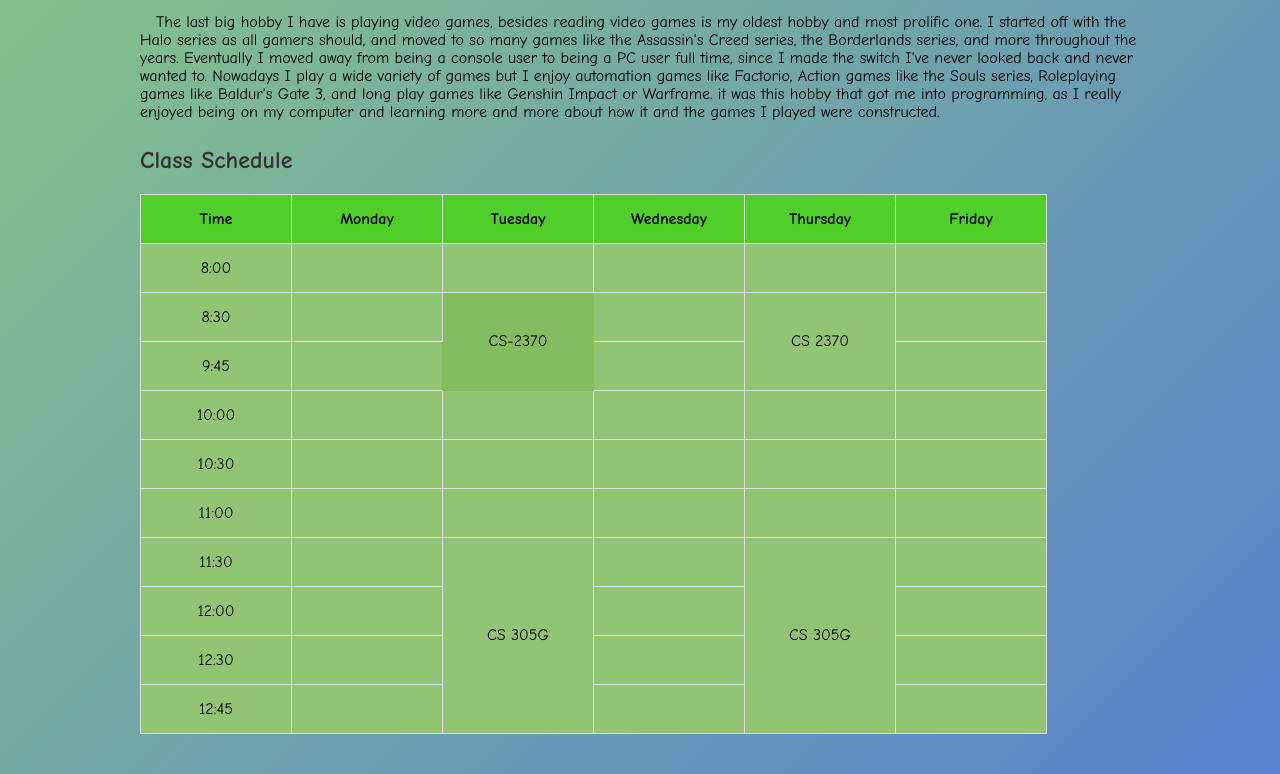
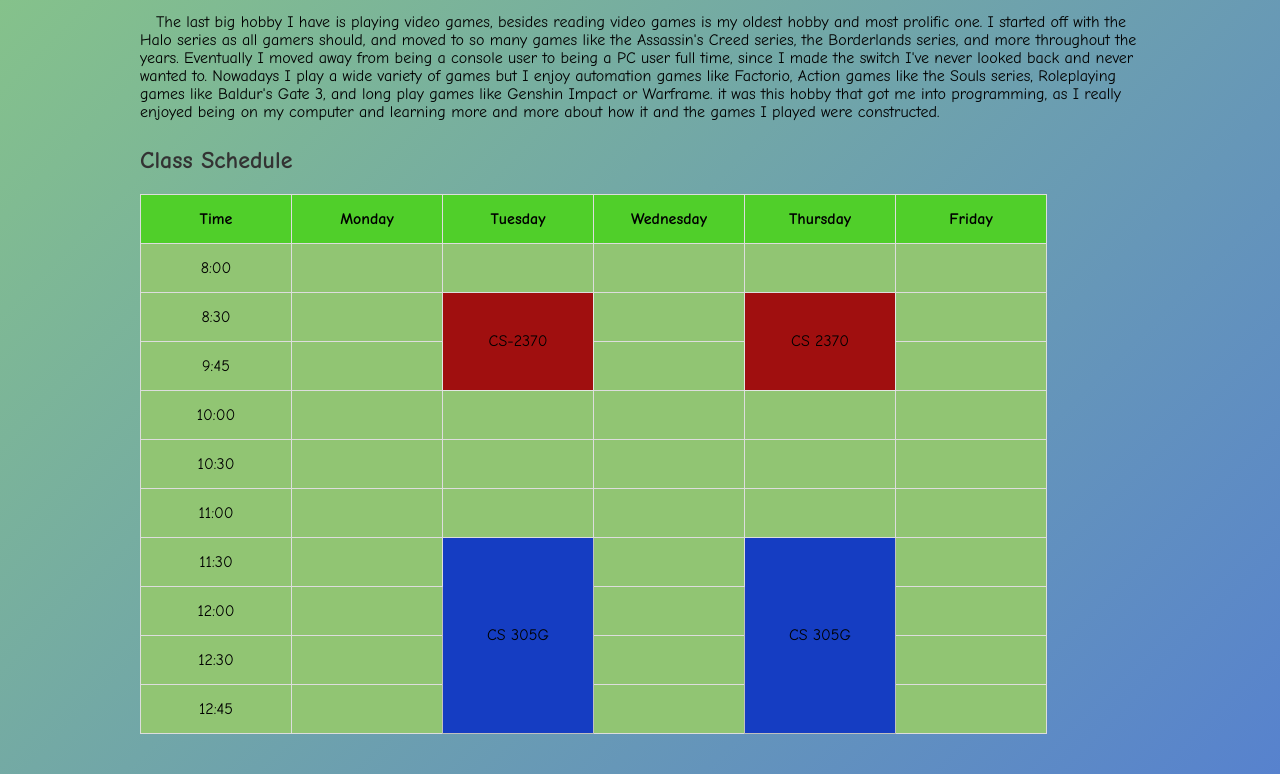
Before and after one commit to jacksonwdaw/CS-2550-X02, a plain HTML site: page index.html in a window 1280 px wide. Shown: the part 942-1716 px from the top of the page. Drawn offline with Linux system fonts and the light colour scheme.

Commit message:
table changes

```diff
--- a/index.html
+++ b/index.html
@@ -89,7 +89,7 @@
                 <td> </td>
                 <td rowspan="2" class="CS-2370">CS-2370</td>
                 <td> </td>
-                <td rowspan="2">CS 2370</td>
+                <td rowspan="2" class="CS-2370">CS 2370</td>
                 <td> </td>
             </tr>
             <tr>
@@ -127,9 +127,9 @@
             <tr>
                 <td>11:30</td>
                 <td> </td>
-                <td rowspan="4">CS 305G</td>
+                <td rowspan="4" class="CS-305G">CS 305G</td>
                 <td> </td>
-                <td rowspan="4">CS 305G</td>
+                <td rowspan="4" class="CS-305G">CS 305G</td>
                 <td> </td>
             </tr>
             <tr>
--- a/styles/style.css
+++ b/styles/style.css
@@ -13,8 +13,13 @@ header {
 }
 
 .CS-2370 {
-    background-color: #84bd5f;
-    border: 1px solid #84bd5f;
+    background-color: #a00f0f;
+    border: 1px solid #e4e6e3;
+}
+
+.CS-305G {
+    background-color: #153dc2;
+    border: 1px solid #c0c0c0;
 }
 
 .portrait {
```
